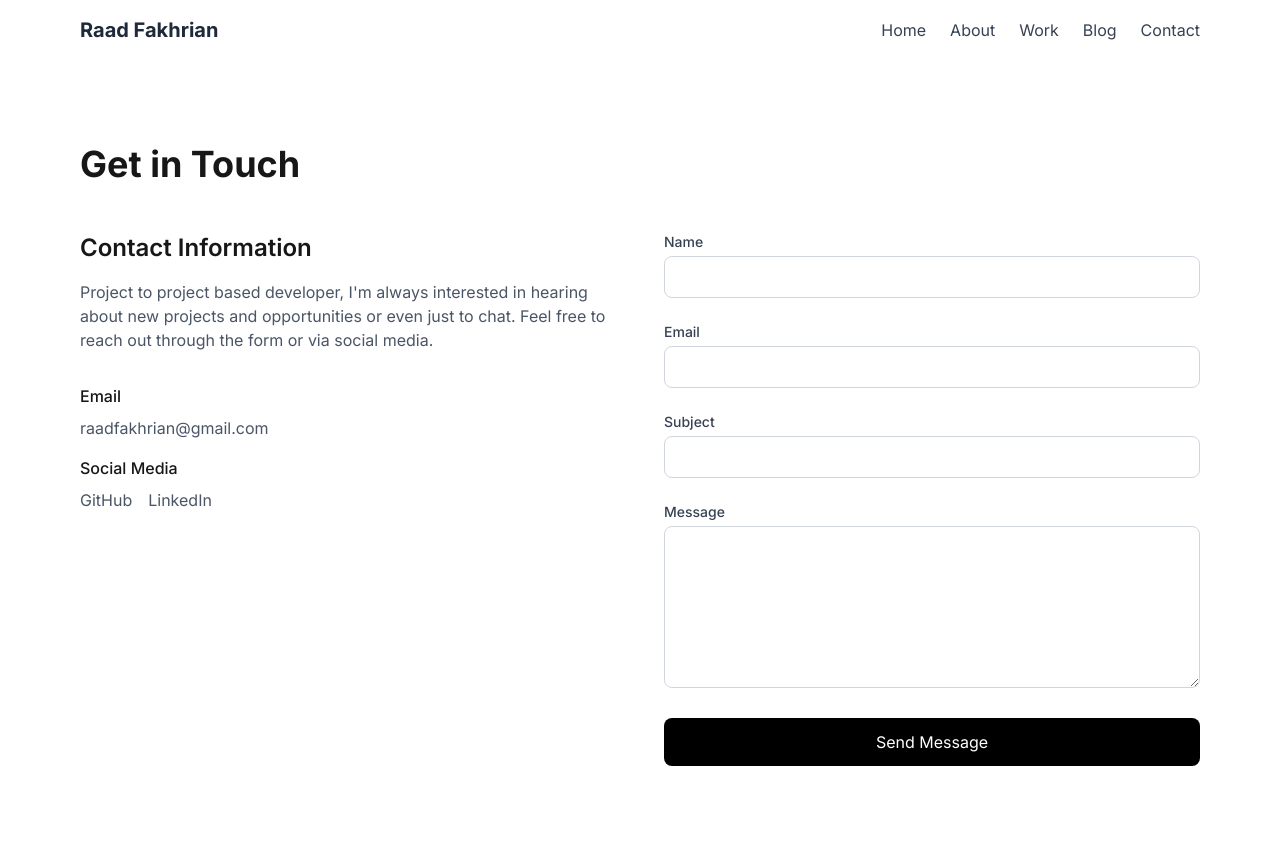
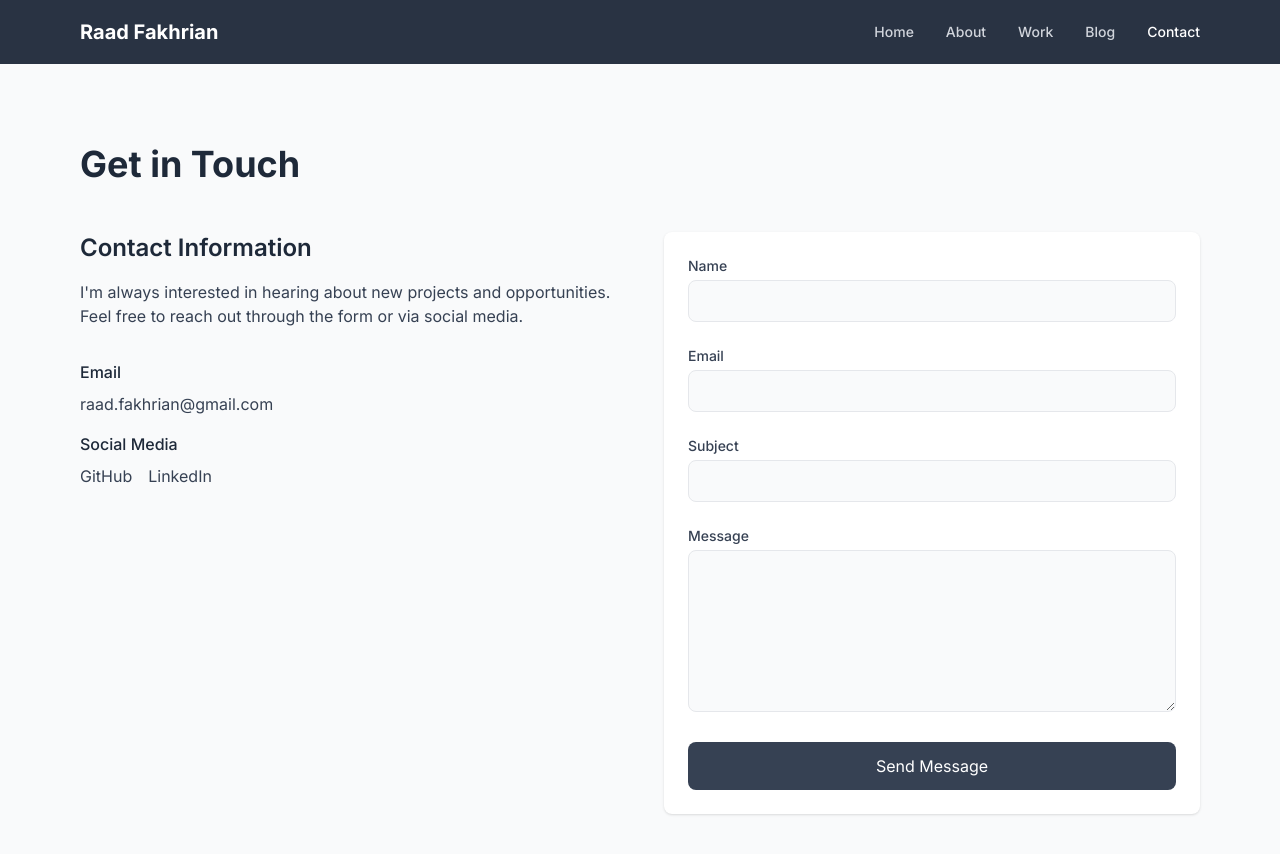
Before and after one commit to raadthedeveloper/website, a Next.js app: page /contact in a window 1280 px wide. Shown: the top 854 px of the page. Built offline with nearby package versions, Linux system fonts and the light colour scheme.

Commit message:
UI changes

```diff
--- a/src/app/contact/page.tsx
+++ b/src/app/contact/page.tsx
@@ -25,34 +25,34 @@ export default function Contact() {
   };
 
   return (
-    <div className="min-h-screen">
+    <div className="min-h-screen bg-gray-50">
       <section className="max-w-6xl mx-auto px-4 py-20">
-        <h1 className="text-4xl font-bold mb-12">Get in Touch</h1>
+        <h1 className="text-4xl font-bold mb-12 text-gray-800">Get in Touch</h1>
 
         <div className="grid grid-cols-1 md:grid-cols-2 gap-12">
           <div>
-            <h2 className="text-2xl font-semibold mb-4">Contact Information</h2>
-            <p className="text-gray-600 mb-8">
-              Project to project based developer, I'm always interested in hearing about new projects and opportunities or even just to chat.
+            <h2 className="text-2xl font-semibold mb-4 text-gray-800">Contact Information</h2>
+            <p className="text-gray-700 mb-8">
+              I'm always interested in hearing about new projects and opportunities.
               Feel free to reach out through the form or via social media.
             </p>
 
             <div className="space-y-4">
               <div>
-                <h3 className="font-medium mb-2">Email</h3>
-                <a href="mailto:raadfakhrian@gmail.com" className="text-gray-600 hover:underline">
-                  raadfakhrian@gmail.com
+                <h3 className="font-medium mb-2 text-gray-800">Email</h3>
+                <a href="mailto:raad.fakhrian@gmail.com" className="text-gray-700 hover:text-gray-900 transition-colors">
+                  raad.fakhrian@gmail.com
                 </a>
               </div>
 
               <div>
-                <h3 className="font-medium mb-2">Social Media</h3>
+                <h3 className="font-medium mb-2 text-gray-800">Social Media</h3>
                 <div className="flex gap-4">
                   <a
-                    href="https://github.com/raadthedeveloper"
+                    href="https://github.com/raadthedevloper"
                     target="_blank"
                     rel="noopener noreferrer"
-                    className="text-gray-600 hover:text-black"
+                    className="text-gray-700 hover:text-gray-900 transition-colors"
                   >
                     GitHub
                   </a>
@@ -60,7 +60,7 @@ export default function Contact() {
                     href="https://linkedin.com/in/raadfakhrian"
                     target="_blank"
                     rel="noopener noreferrer"
-                    className="text-gray-600 hover:text-black"
+                    className="text-gray-700 hover:text-gray-900 transition-colors"
                   >
                     LinkedIn
                   </a>
@@ -70,7 +70,7 @@ export default function Contact() {
           </div>
 
           <div>
-            <form onSubmit={handleSubmit} className="space-y-6">
+            <form onSubmit={handleSubmit} className="space-y-6 bg-white p-6 rounded-lg shadow-sm">
               <div>
                 <label htmlFor="name" className="block text-sm font-medium text-gray-700 mb-1">
                   Name
@@ -81,7 +81,7 @@ export default function Contact() {
                   name="name"
                   value={formData.name}
                   onChange={handleChange}
-                  className="w-full px-4 py-2 border border-gray-300 rounded-lg focus:ring-2 focus:ring-black focus:border-transparent"
+                  className="w-full px-4 py-2 border border-gray-200 rounded-lg focus:ring-2 focus:ring-gray-700 focus:border-transparent bg-gray-50"
                   required
                 />
               </div>
@@ -96,7 +96,7 @@ export default function Contact() {
                   name="email"
                   value={formData.email}
                   onChange={handleChange}
-                  className="w-full px-4 py-2 border border-gray-300 rounded-lg focus:ring-2 focus:ring-black focus:border-transparent"
+                  className="w-full px-4 py-2 border border-gray-200 rounded-lg focus:ring-2 focus:ring-gray-700 focus:border-transparent bg-gray-50"
                   required
                 />
               </div>
@@ -111,7 +111,7 @@ export default function Contact() {
                   name="subject"
                   value={formData.subject}
                   onChange={handleChange}
-                  className="w-full px-4 py-2 border border-gray-300 rounded-lg focus:ring-2 focus:ring-black focus:border-transparent"
+                  className="w-full px-4 py-2 border border-gray-200 rounded-lg focus:ring-2 focus:ring-gray-700 focus:border-transparent bg-gray-50"
                   required
                 />
               </div>
@@ -126,14 +126,14 @@ export default function Contact() {
                   value={formData.message}
                   onChange={handleChange}
                   rows={6}
-                  className="w-full px-4 py-2 border border-gray-300 rounded-lg focus:ring-2 focus:ring-black focus:border-transparent"
+                  className="w-full px-4 py-2 border border-gray-200 rounded-lg focus:ring-2 focus:ring-gray-700 focus:border-transparent bg-gray-50"
                   required
                 />
               </div>
 
               <button
                 type="submit"
-                className="w-full bg-black text-white py-3 rounded-lg hover:bg-gray-800 transition"
+                className="w-full bg-gray-700 text-white py-3 rounded-lg hover:bg-gray-600 transition-colors"
               >
                 Send Message
               </button>
--- a/src/components/Navigation.tsx
+++ b/src/components/Navigation.tsx
@@ -1,22 +1,78 @@
+'use client';
+
 import Link from 'next/link';
+import { usePathname } from 'next/navigation';
 
-const Navigation = () => {
+export default function Navigation() {
+  const pathname = usePathname();
+
+  const isActive = (path: string) => pathname === path;
+
   return (
-    <nav className="fixed top-0 w-full bg-white/80 backdrop-blur-sm z-50 py-4">
-      <div className="max-w-6xl mx-auto px-4 flex justify-between items-center">
-        <Link href="/" className="text-xl font-bold text-gray-800 hover:text-gray-600 transition">
-          Raad Fakhrian
-        </Link>
-        <div className="flex gap-6">
-          <Link href="/" className="text-gray-700 hover:text-gray-900 transition">Home</Link>
-          <Link href="/about" className="text-gray-700 hover:text-gray-900 transition">About</Link>
-          <Link href="/work" className="text-gray-700 hover:text-gray-900 transition">Work</Link>
-          <Link href="/blog" className="text-gray-700 hover:text-gray-900 transition">Blog</Link>
-          <Link href="/contact" className="text-gray-700 hover:text-gray-900 transition">Contact</Link>
+    <nav className="fixed top-0 left-0 right-0 bg-gray-800/95 backdrop-blur-sm z-50">
+      <div className="max-w-6xl mx-auto px-4">
+        <div className="flex items-center justify-between h-16">
+          <Link
+            href="/"
+            className="text-xl font-bold text-white hover:text-gray-200 transition-colors"
+          >
+            Raad Fakhrian
+          </Link>
+
+          <div className="flex gap-8">
+            <Link
+              href="/"
+              className={`text-sm font-medium transition-colors ${
+                isActive('/')
+                  ? 'text-white'
+                  : 'text-gray-300 hover:text-white'
+              }`}
+            >
+              Home
+            </Link>
+            <Link
+              href="/about"
+              className={`text-sm font-medium transition-colors ${
+                isActive('/about')
+                  ? 'text-white'
+                  : 'text-gray-300 hover:text-white'
+              }`}
+            >
+              About
+            </Link>
+            <Link
+              href="/work"
+              className={`text-sm font-medium transition-colors ${
+                isActive('/work')
+                  ? 'text-white'
+                  : 'text-gray-300 hover:text-white'
+              }`}
+            >
+              Work
+            </Link>
+            <Link
+              href="/blog"
+              className={`text-sm font-medium transition-colors ${
+                isActive('/blog')
+                  ? 'text-white'
+                  : 'text-gray-300 hover:text-white'
+              }`}
+            >
+              Blog
+            </Link>
+            <Link
+              href="/contact"
+              className={`text-sm font-medium transition-colors ${
+                isActive('/contact')
+                  ? 'text-white'
+                  : 'text-gray-300 hover:text-white'
+              }`}
+            >
+              Contact
+            </Link>
+          </div>
         </div>
       </div>
     </nav>
   );
-};
-
-export default Navigation;
+}
```
